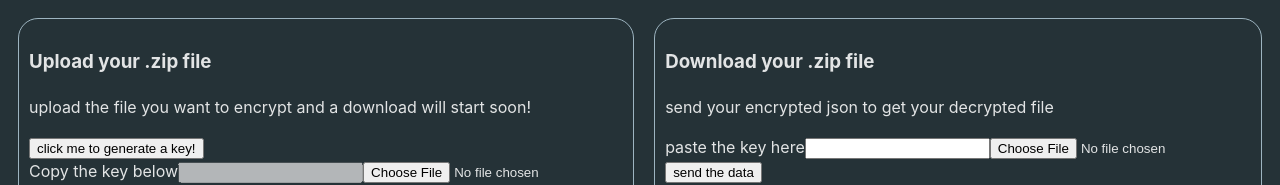
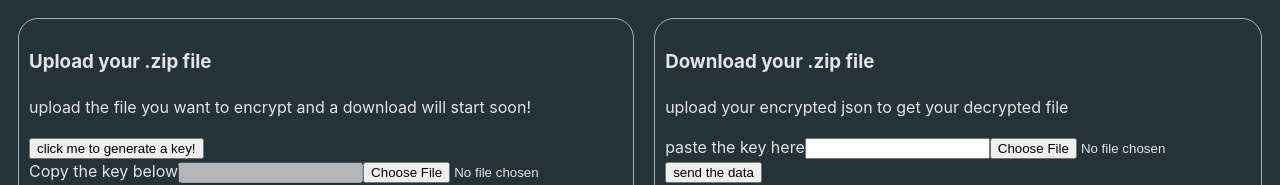
Before and after one commit to guzb04/crypted, a React (Vite) app in the folder client/: page / in a window 1280 px wide. Shown: the top 185 px of the page. Built offline with nearby package versions, Linux system fonts and the light colour scheme.

Commit message:
download text bubble changed

```diff
--- a/client/src/Download.jsx
+++ b/client/src/Download.jsx
@@ -78,7 +78,7 @@ const Download = () => {
     return ( <div className="download file_form">
     <div className="form_title">
         <h3>Download your .zip file</h3>
-        <p>send your encrypted json to get your decrypted file</p>
+        <p>upload your encrypted json to get your decrypted file</p>
     </div>
         <form className="download_form" onSubmit={handleSubmit}>
             <label htmlFor="download_string">paste the key here</label>
```
